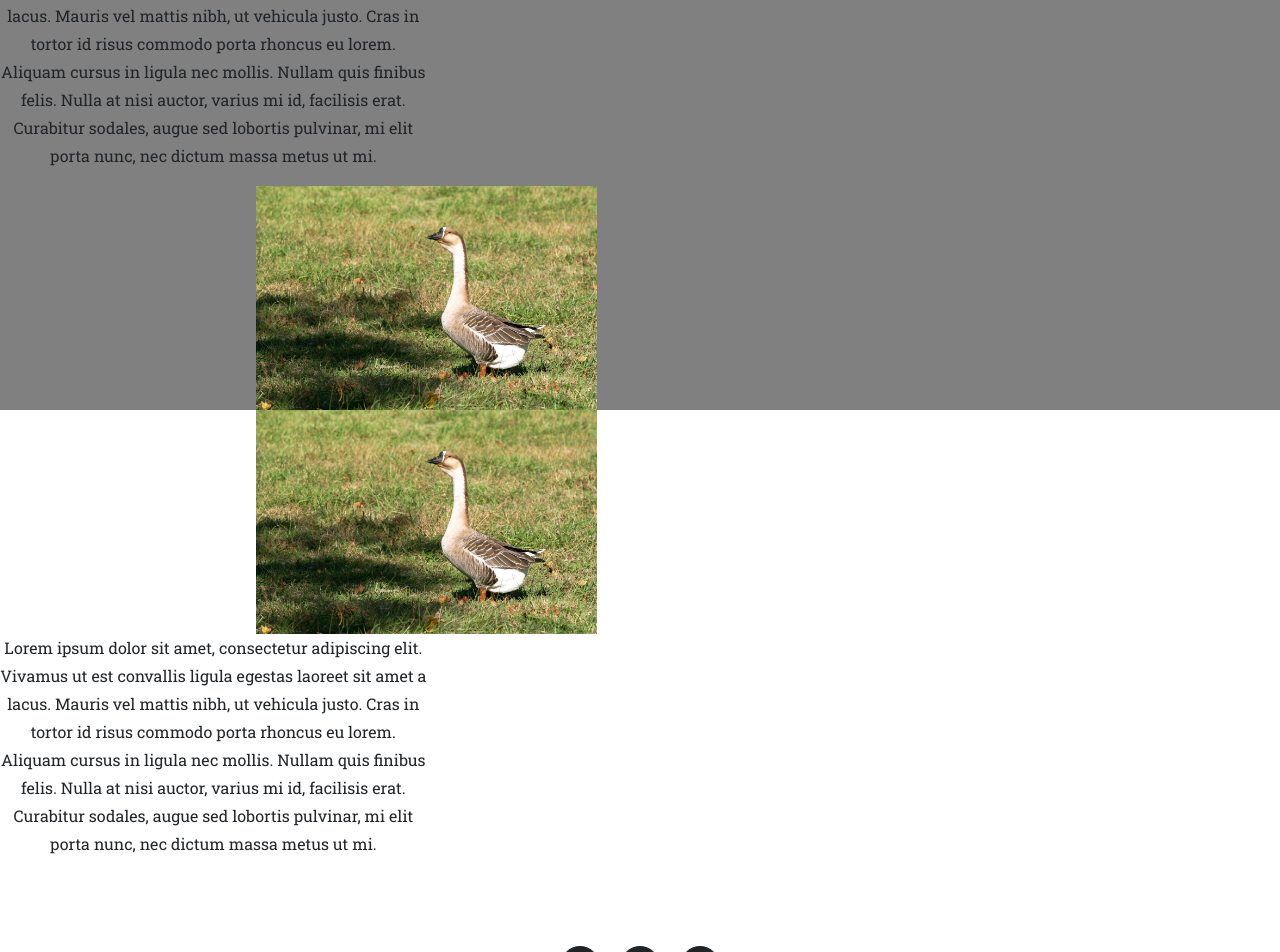
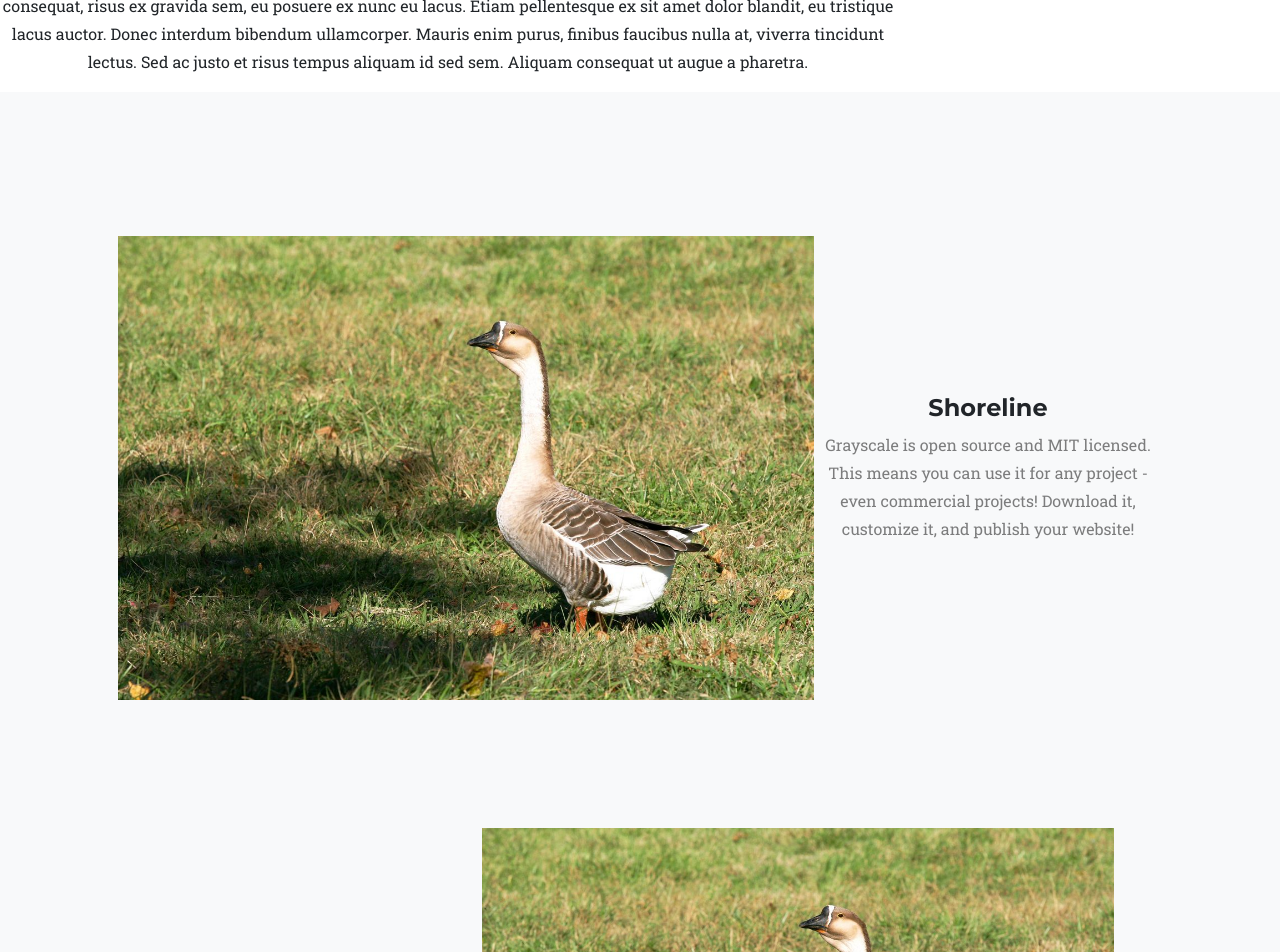
Before and after one commit to Ornnsuna/ProjecteWeb, a plain HTML site: page index.html in a window 1280 px wide. Shown: the part 1530-2482 px from the top of the page. Drawn offline with nearby package versions, Linux system fonts and the light colour scheme.

Commit message:
arregloMenuPrincipal1

```diff
--- a/index.html
+++ b/index.html
@@ -52,28 +52,33 @@
             <div class="text1 col-xl-12 col-md-12 col-12">
                 <p>Lorem ipsum dolor sit amet, consectetur adipiscing elit. Vivamus ut est convallis ligula egestas laoreet sit amet a lacus. Mauris vel mattis nibh, ut vehicula justo. Cras in tortor id risus commodo porta rhoncus eu lorem. Aliquam cursus in ligula nec mollis. Nullam quis finibus felis. Nulla at nisi auctor, varius mi id, facilisis erat. Curabitur sodales, augue sed lobortis pulvinar, mi elit porta nunc, nec dictum massa metus ut mi. Sed volutpat, ipsum id dignissim consequat, risus ex gravida sem, eu posuere ex nunc eu lacus. Etiam pellentesque ex sit amet dolor blandit, eu tristique lacus auctor. Donec interdum bibendum ullamcorper. Mauris enim purus, finibus faucibus nulla at, viverra tincidunt lectus. Sed ac justo et risus tempus aliquam id sed sem. Aliquam consequat ut augue a pharetra.</p>
             </div>
-            <div class="info2 col-xl-12 col-md-12 col-12">
-                <div class="primerainfo  col-xl-12 col-md-12 col-12">
-                    <div class="info1 col-xl-4 col-md-4 col-12">
-                        <p>Lorem ipsum dolor sit amet, consectetur adipiscing elit. Vivamus ut est convallis ligula egestas laoreet sit amet a lacus. Mauris vel mattis nibh, ut vehicula justo. Cras in tortor id risus commodo porta rhoncus eu lorem. Aliquam cursus in ligula nec mollis. Nullam quis finibus felis. Nulla at nisi auctor, varius mi id, facilisis erat. Curabitur sodales, augue sed lobortis pulvinar, mi elit porta nunc, nec dictum massa metus ut mi.
-                        </p>
+            <section class="projects-section bg-light" id="projects">
+                <div class="container px-4 px-lg-5">
+                    <!-- Featured Project Row-->
+                    <div class="row gx-0 mb-4 mb-lg-5 align-items-center">
+                        <div class="col-xl-8 col-lg-8"><img class="img-fluid mb-3 mb-lg-0" src="./assets/img/imagenPrueba.jpeg" alt="..." /></div>
+                        <div class="col-xl-4 col-lg-4">
+                            <div class="featured-text text-center text-lg-left">
+                                <h4>Shoreline</h4>
+                                <p class="text-black-50 mb-0">Grayscale is open source and MIT licensed. This means you can use it for any project - even commercial projects! Download it, customize it, and publish your website!</p>
+                            </div>
+                        </div>
                     </div>
-                    <div class="infimg1 imginfo col-xl-8 col-md-8 col-12">
-                        <img src="./assets/img/imagenPrueba.jpeg" alt="" >
-                    </div>
+                    <div class="container2 px-4 px-lg-5">
+                        <!-- Featured Project Row-->
+                        <div class="row gx-0 mb-4 mb-lg-5 align-items-center">
+                            <div class="col-xl-4 col-lg-5">
+                                <div class="featured-text text-center text-lg-left">
+                                    <h4>Shoreline</h4>
+                                    <p class="text-black-50 mb-0">Grayscale is open source and MIT licensed. This means you can use it for any project - even commercial projects! Download it, customize it, and publish your website!</p>
+                                </div>
+                            </div>
+                            <div class="col-xl-8 col-lg-7"><img class="img-fluid mb-3 mb-lg-0" src="./assets/img/imagenPrueba.jpeg" alt="..." /></div>
+
+                        </div>
                 </div>
-                <div class="segonainfo col-xl-12 col-md-12 col-12">
-                    <div class="infimg2 imginfo col-xl-8 col-md-8 col-12">
-                        <img src="./assets/img/imagenPrueba.jpeg" alt="" >
-                    </div>
-                    <div class="info2 col-xl-4 col-md-4 col-12">
-                        <p>Lorem ipsum dolor sit amet, consectetur adipiscing elit. Vivamus ut est convallis ligula egestas laoreet sit amet a lacus. Mauris vel mattis nibh, ut vehicula justo. Cras in tortor id risus commodo porta rhoncus eu lorem. Aliquam cursus in ligula nec mollis. Nullam quis finibus felis. Nulla at nisi auctor, varius mi id, facilisis erat. Curabitur sodales, augue sed lobortis pulvinar, mi elit porta nunc, nec dictum massa metus ut mi.
-                        </p>
-                    </div>
-
                 </div>
-            </div>
-        </div>
+            </section>
         <!-- Services-->
 
         <footer class="footer py-4">
```
Also changed, not shown: css/styles.css.
